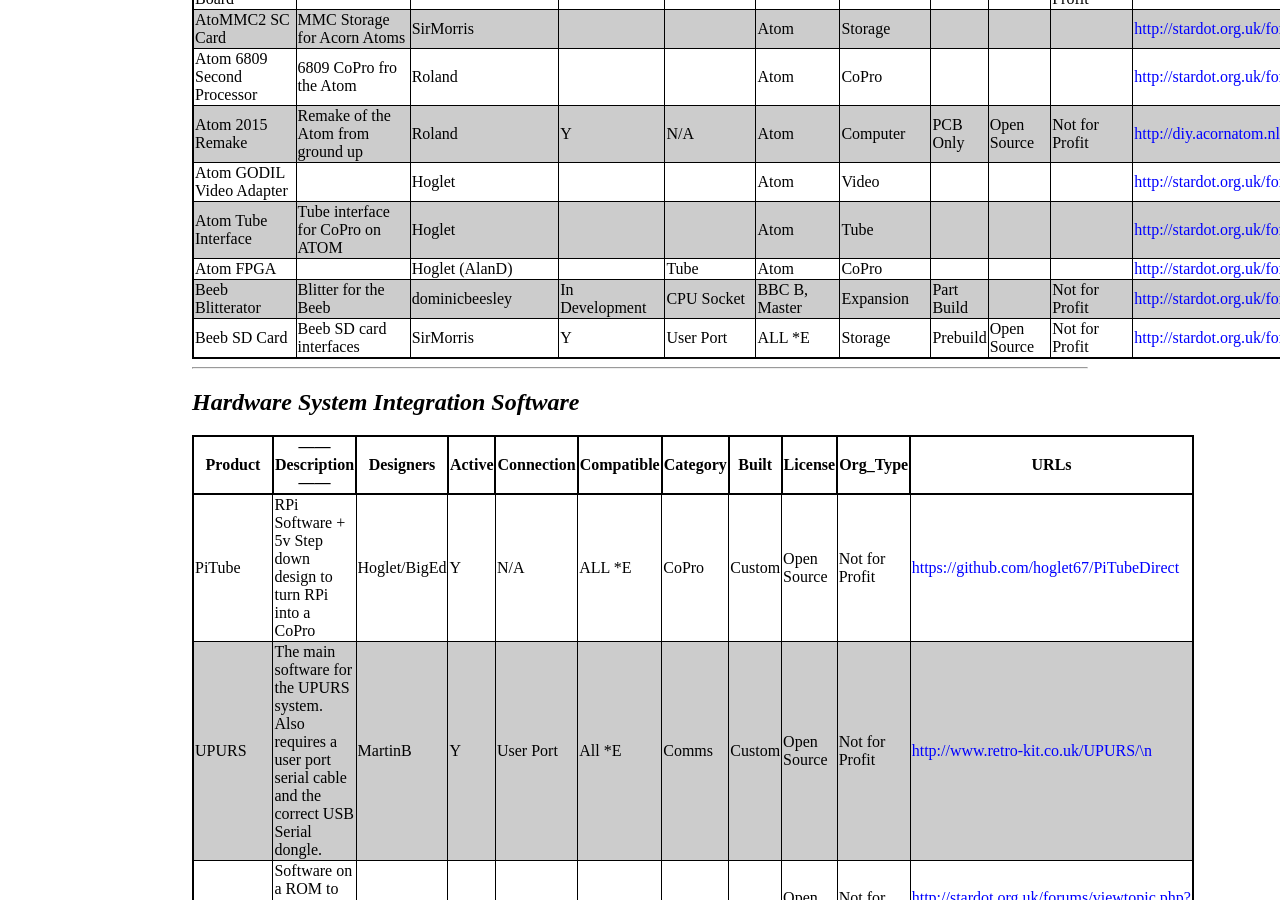
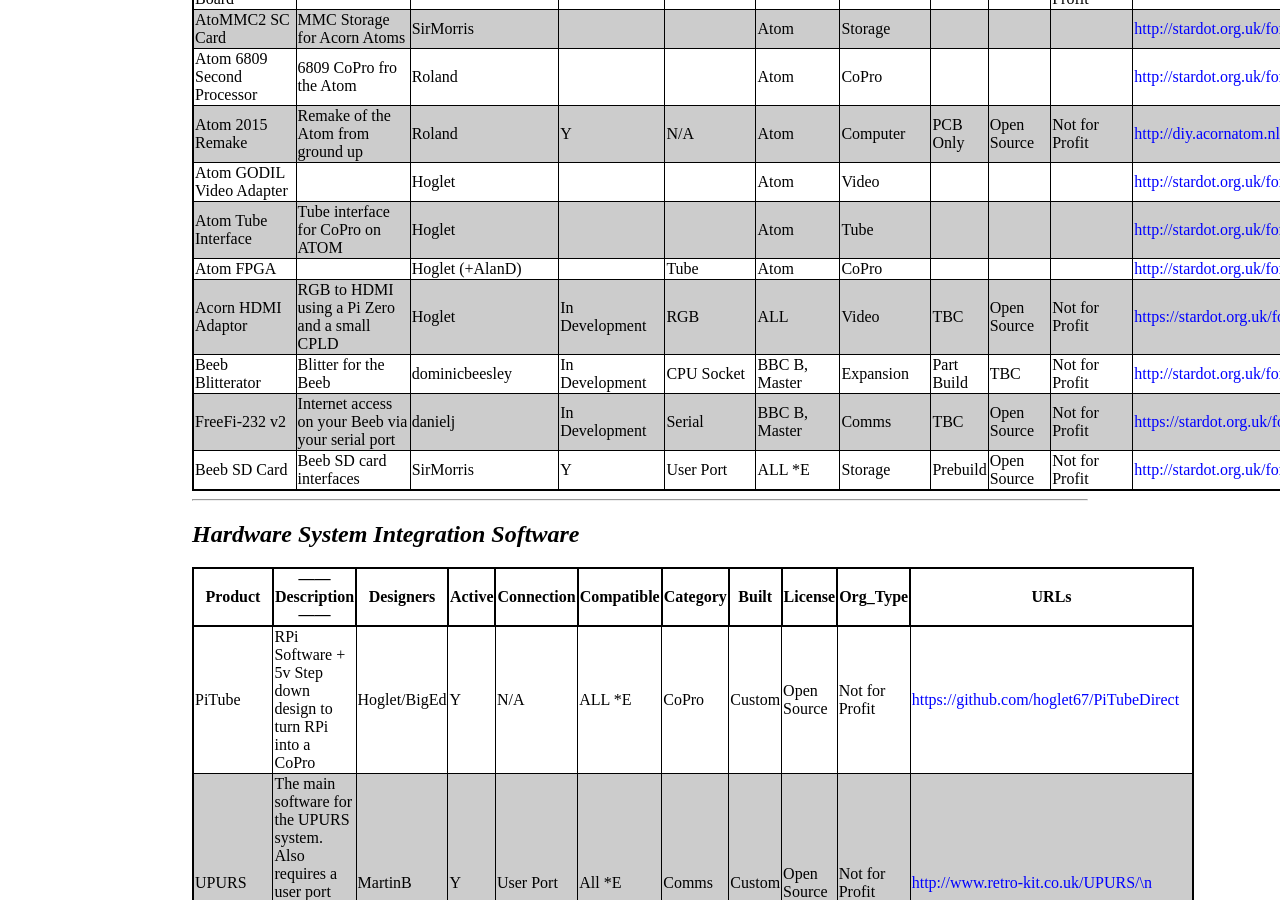
Before and after one commit to elminster/elminster.github.io, a Jekyll site: the page built from hardware.md, in a window 1280 px wide and 900 px high, scrolled down 4729 px. Built offline with Jekyll 4.4.1, drawn with Linux system fonts in a browser that asks for light colours; some of the changed text lies outside the part shown.

Commit message:
Added: 	- FreeFi-232 v2 	- RGB to HDMI Adaptor 	- Cartridge Breakout Board

```diff
--- a/hardware.md
+++ b/hardware.md
@@ -107,8 +107,10 @@
 | Atom 2015 Remake | Remake of the Atom from ground up | Roland | Y | N/A | Atom | Computer | PCB Only | Open Source | Not for Profit | <http://diy.acornatom.nl/links.html> |
 | Atom GODIL Video Adapter |  | Hoglet |  |  | Atom | Video |  |  |  | <http://stardot.org.uk/forums/viewtopic.php?f=44&t=7320> |
 | Atom Tube Interface | Tube interface for CoPro on ATOM | Hoglet |  |  | Atom | Tube |  |  |  | <http://stardot.org.uk/forums/viewtopic.php?f=44&t=10090> |
-| Atom FPGA |  | Hoglet (AlanD) |  | Tube | Atom | CoPro |  |  |  | <http://stardot.org.uk/forums/viewtopic.php?f=44&t=6313> |
-| Beeb Blitterator | Blitter for the Beeb | dominicbeesley | In Development | CPU Socket | BBC B, Master | Expansion | Part Build |  | Not for Profit | <http://stardot.org.uk/forums/viewtopic.php?p=187133#p187133> |
+| Atom FPGA |  | Hoglet (+AlanD) |  | Tube | Atom | CoPro |  |  |  | <http://stardot.org.uk/forums/viewtopic.php?f=44&t=6313> |
+| Acorn HDMI Adaptor | RGB to HDMI using a Pi Zero and a small CPLD  | Hoglet  |  In Development | RGB | ALL | Video |  TBC | Open Source | Not for Profit | <https://stardot.org.uk/forums/viewtopic.php?f=3&t=14430> |
+| Beeb Blitterator | Blitter for the Beeb | dominicbeesley | In Development | CPU Socket | BBC B, Master | Expansion | Part Build | TBC | Not for Profit | <http://stardot.org.uk/forums/viewtopic.php?p=187133#p187133> |
+| FreeFi-232 v2 | Internet access on your Beeb via your serial port | danielj | In Development | Serial  | BBC B, Master | Comms | TBC  | Open Source | Not for Profit | <https://stardot.org.uk/forums/viewtopic.php?f=3&t=15211> |
 | Beeb SD Card | Beeb SD card interfaces | SirMorris | Y | User Port | ALL *E | Storage | Prebuild | Open Source | Not for Profit | <http://stardot.org.uk/forums/viewtopic.php?f=8&t=12689> |
 
 
@@ -149,6 +151,7 @@
 | Acorn Speech PHROM TMS6100 | Speech PHROM TMS6100 Remake | simoni | Y | Speech IC Sockets | BBC B | Audio | Design Only | Open Source | Not for Profit | <http://www.waitingforfriday.com/?p=30> |
 | BBC Master PSU Upgrade | 60W Acorn BBC Master power supply upgrade | simoni | Y | N/A | Master | Power | Design Only | Open Source | Not for Profit | <http://www.waitingforfriday.com/?p=794> |
 | Domesday AIV SCSI Board | Recreation of Acorn AIV SCSI Adapter card | simoni | Y | N/A | Master | Storage | Design Only | Open Source | Not for Profit | <http://stardot.org.uk/forums/viewtopic.php?f=3&t=15020> |
+| Acorn Cartridge Breakout | Acorn Master and Electron Cartridge Breakout Board | simoni | Y | Cartridge | Electron & Master | Development | Design Only | Open Source | Not for Profit | <https://stardot.org.uk/forums/viewtopic.php?f=3&t=15158> |
 | beeb816 | 65816 upgrade for BBC Micro, including lots of fast RAM | BigEd/RichardE | Y | CPU Socket | BBC B, Master | Expansion | Design Only | Open Source | Not for Profit | <https://github.com/BigEd/beeb816/> |
 | ICE-T65/Z80/6809 | In-Circuit Emulator for the 6502, 65C02, Z80, 6809 and 6809E 8-bit processors (socketed cpu req.) | Hoglet | Y | CPU Socket | ALL | Diagnostics | Design Only | Open Source | Not for Profit | <https://github.com/hoglet67/AtomBusMon/wiki> |
 | 6502 Code Profiling | A holistic method of diagnostics using various projects and techniques. | Hoglet, BigEd, myelin and cmorley | Y | N/A | ALL | Diagnostics | Custom | Open Source | Not for Profit | <http://stardot.org.uk/forums/viewtopic.php?f=3&t=14885&p=199582&hilit=Dave+6502+profiler#p199582> |
```
